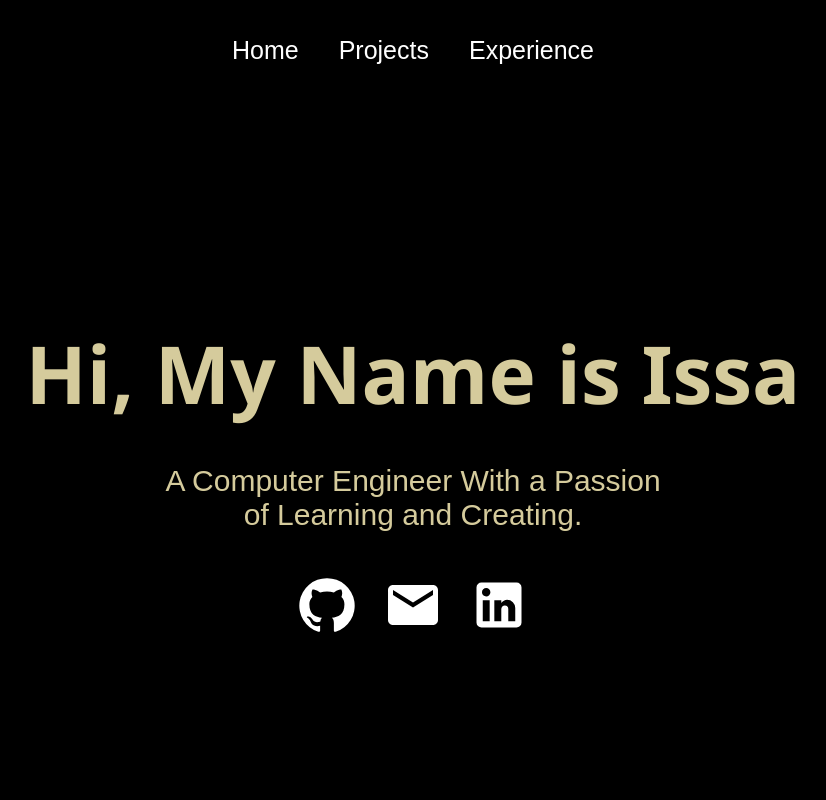
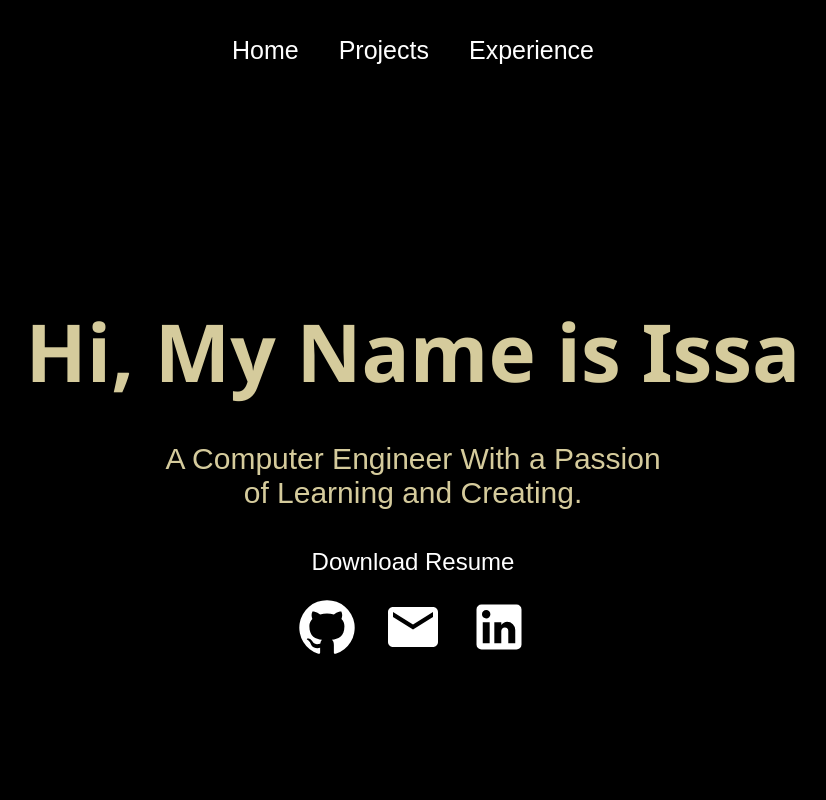
Before and after one commit to issalito/website, a React (Create React App) app: page / in a window 1280 px wide. Shown: the top 800 px of the page, without its empty margins (227-1053 px from the left). Built offline with nearby package versions, Linux system fonts and the light colour scheme.

Commit message:
adding resume download option

```diff
--- a/package.json
+++ b/package.json
@@ -11,6 +11,7 @@
         "@testing-library/jest-dom": "^5.17.0",
         "@testing-library/react": "^13.4.0",
         "@testing-library/user-event": "^13.5.0",
+        "file-saver": "^2.0.5",
         "react": "^18.2.0",
         "react-dom": "^18.2.0",
         "react-router-dom": "^6.16.0",
--- a/src/Pages/Home.js
+++ b/src/Pages/Home.js
@@ -5,17 +5,35 @@ import Emailcon from "@mui/icons-material/Email";
 import "../styles/Home.css";
 import { IconButton } from "@mui/material";
 import { Link } from "react-router-dom";
+import { saveAs } from "file-saver";
 
 function Home() {
   const githubLink = "https://github.com/issalito";
   const LinkedInLink = "https://www.linkedin.com/in/issa-mhando-758523210/";
   const EmailLink = "mailto:issamhando@gmail.com";
+
+  const handleDownload = () => {
+    const resumePath = "../assets/resume.pdf";
+
+    saveAs(resumePath, "issa_mhando_Resume.pdf");
+  };
+
   return (
     <div className="home">
       <div className="about">
         <h2>Hi, My Name is Issa</h2>
         <div className="prompt">
           <p>A Computer Engineer With a Passion of Learning and Creating.</p>
+          <div>
+            <IconButton
+              variant="contained"
+              color="secondary"
+              onClick={handleDownload}
+              style={{ color: "white" }}
+            >
+              Download Resume
+            </IconButton>
+          </div>
           <IconButton component={Link} to={githubLink}>
             <GitHubIcon />
           </IconButton>
```
Also changed, not shown: 2 other files (tests, documents, lock files or other folders).
